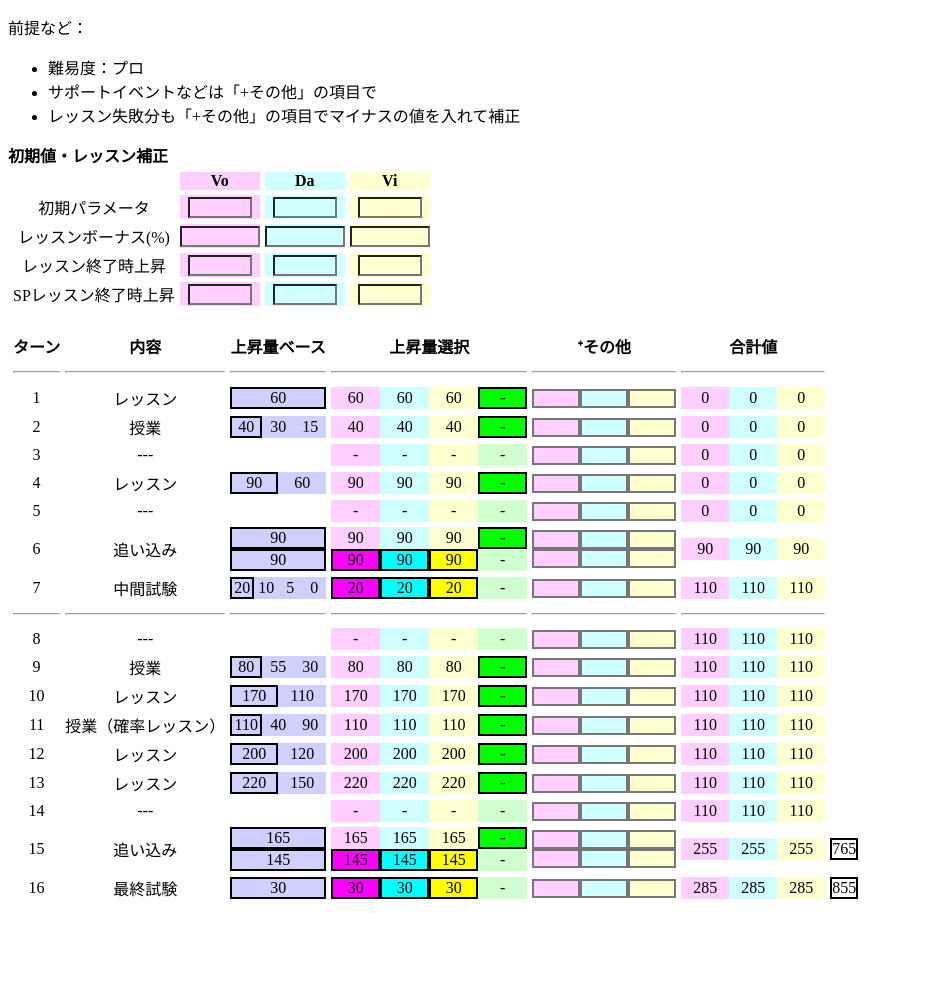
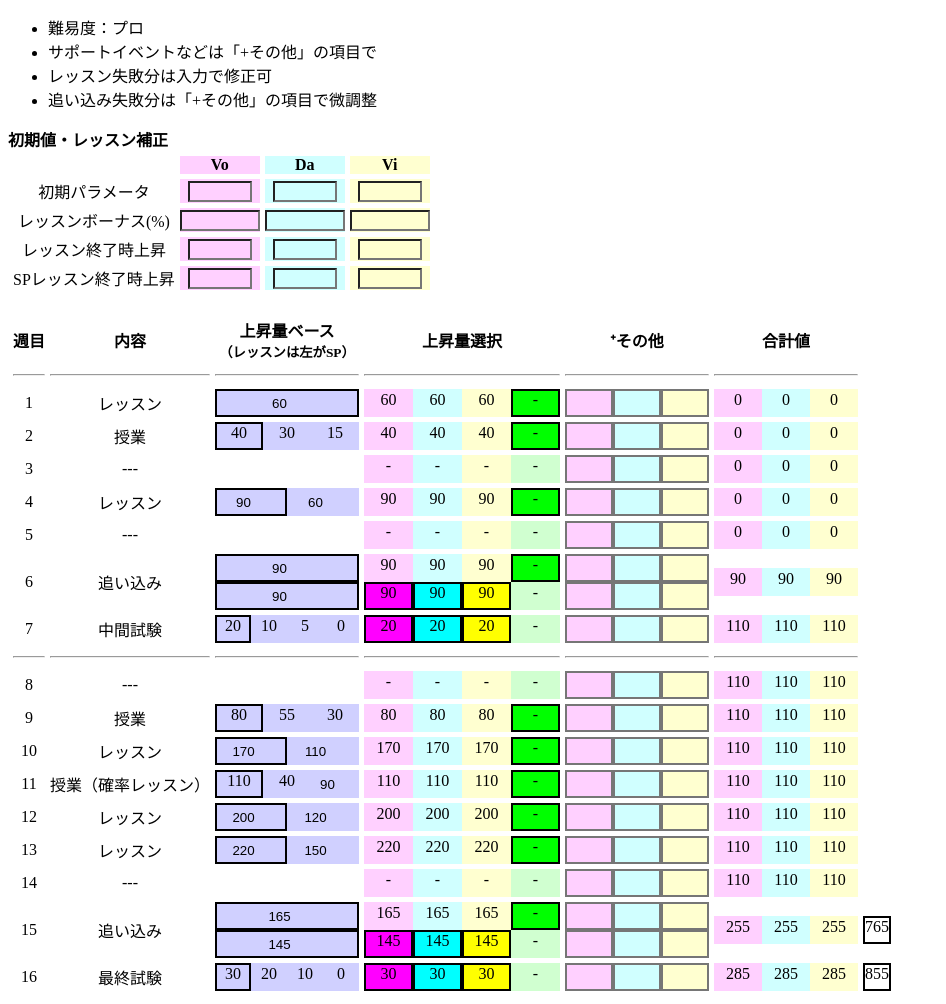
Before and after one commit to leafierlemon/idolmaster_gakuen_score_calculator, a plain HTML site: page simulator.html in a window 1280 px wide. Shown: the part 75-1079 px from the top of the page, without its empty margins (0-946 px from the left). Before the commit the page ends 988 px from the top, so only its background shows below. Drawn offline with Linux system fonts and the light colour scheme.

Commit message:
レッスンの値を入力で調整できるように

```diff
--- a/simulator.css
+++ b/simulator.css
@@ -91,6 +91,7 @@
 
 .inner_row>* {
     float: left;
+    height: 24px;
 }
 
 .inner_row:has(>:nth-child(1):last-child)>* {
@@ -134,12 +135,16 @@
     background-color: #d0d0ff;
 }
 
+.base input{
+    text-align: center;
+}
+
 .checked {
     border: 2px solid;
 }
 
 .base {
-    min-width: 96px;
+    min-width: 144px;
 }
 
 .inc {
@@ -157,6 +162,6 @@
 }
 
 
-#init>.tr>.td:first-child{
-min-width: 90px;
+#init>.tr>.td:first-child {
+    min-width: 90px;
 }
--- a/simulator.html
+++ b/simulator.html
@@ -16,11 +16,11 @@
     <div>
         <h3>学マス育成シミュレーター</h3>
         <p>
-            前提など：
         <ul>
             <li>難易度：プロ</li>
             <li>サポートイベントなどは「+その他」の項目で</li>
-            <li>レッスン失敗分も「+その他」の項目でマイナスの値を入れて補正</li>
+            <li>レッスン失敗分は入力で修正可</li>
+            <li>追い込み失敗分は「+その他」の項目で微調整</li>
         </ul>
         </p>
 
@@ -61,9 +61,9 @@
 
         <div class="table" id="schedule">
             <div class="tr h">
-                <div class="td week">ターン</div>
+                <div class="td week">週目</div>
                 <div class="td">内容</div>
-                <div class="td">上昇量ベース</div>
+                <div class="td">上昇量ベース<br/><small>（レッスンは左がSP）</small></div>
                 <div class="td">上昇量選択</div>
                 <div class="td Others">⁺その他</div>
                 <div class="td Sum">合計値</div>
@@ -81,7 +81,7 @@
                 <div class="td">レッスン</div>
                 <div class="td base">
                     <div class="inner_row">
-                        <div class="radio checked" data-bonus="lesson">60 </div>
+                        <input type="number" class="radio custom_base checked" data-bonus="lesson" value="60" min="0" max="60"/>
                     </div>
                 </div>
                 <div class="td inc">
@@ -169,8 +169,8 @@
                 <div class="td">レッスン</div>
                 <div class="td base">
                     <div class="inner_row">
-                        <div class="radio checked" data-bonus="lesson_sp">90</div>
-                        <div class="radio" data-bonus="lesson">60</div>
+                        <input type="number" class="radio custom_base checked" data-bonus="lesson_sp" value="90" min="0" max="90"/>
+                        <input type="number" class="radio custom_base" data-bonus="lesson" value="60" min="0" max="60"/>
                     </div>
                 </div>
                 <div class="td inc">
@@ -228,10 +228,10 @@
                 <div class="td">追い込み</div>
                 <div class="td base">
                     <div class="inner_row">
-                        <div class="radio checked" data-bonus="lesson">90</div>
+                        <input type="number" class="radio custom_base checked" data-bonus="lesson" value="90" min="0" max="90"/>
                     </div>
                     <div class="inner_row">
-                        <div class="radio checked" data-bonus="lesson_bonus">90</div>
+                        <input type="number" class="radio custom_base checked" data-bonus="lesson_bonus" value="90" min="0" max="90"/>
                     </div>
                 </div>
 
@@ -371,8 +371,8 @@
                 <div class="td">レッスン</div>
                 <div class="td base">
                     <div class="inner_row">
-                        <div class="radio checked" data-bonus="lesson_sp">170</div>
-                        <div class="radio" data-bonus="lesson">110</div>
+                        <input type="number" class="radio custom_base checked" data-bonus="lesson_sp" value="170" min="0" max="170"/>
+                        <input type="number" class="radio custom_base" data-bonus="lesson" value="110" min="0" max="110"/>
                     </div>
                 </div>
                 <div class="td inc">
@@ -404,7 +404,7 @@
                     <div class="inner_row">
                         <div class="radio checked" data-bonus="fix">110</div>
                         <div class="radio" data-bonus="fix">40</div>
-                        <div class="radio" data-bonus="lesson">90</div>
+                        <input type="number" class="radio custom_base" data-bonus="lesson" value="90" min="0" max="90"/>
                     </div>
                 </div>
                 <div class="td inc">
@@ -434,8 +434,8 @@
                 <div class="td">レッスン</div>
                 <div class="td base">
                     <div class="inner_row">
-                        <div class="radio checked" data-bonus="lesson_sp">200</div>
-                        <div class="radio" data-bonus="lesson">120</div>
+                        <input type="number" class="radio custom_base checked" data-bonus="lesson_sp" value="200" min="0" max="200"/>
+                        <input type="number" class="radio custom_base" data-bonus="lesson" value="120" min="0" max="120"/>
                     </div>
                 </div>
                 <div class="td inc">
@@ -465,8 +465,8 @@
                 <div class="td">レッスン</div>
                 <div class="td base">
                     <div class="inner_row">
-                        <div class="radio checked" data-bonus="lesson_sp">220</div>
-                        <div class="radio" data-bonus="lesson">150</div>
+                        <input type="number" class="radio custom_base checked" data-bonus="lesson_sp" value="220" min="0" max="220"/>
+                        <input type="number" class="radio custom_base" data-bonus="lesson_sp" value="150" min="0" max="150"/>
                     </div>
                 </div>
                 <div class="td inc">
@@ -525,10 +525,10 @@
                 <div class="td">追い込み</div>
                 <div class="td base">
                     <div class="inner_row">
-                        <div class="radio checked" data-bonus="lesson">165</div>
+                        <input type="number" class="radio custom_base checked" data-bonus="lesson" value="165" min="0" max="165"/>
                     </div>
                     <div class="inner_row">
-                        <div class="radio checked" data-bonus="lesson_bonus">145</div>
+                        <input type="number" class="radio custom_base checked" data-bonus="lesson_bonus" value="145" min="0" max="145"/>
                     </div>
                 </div>
                 <div class="td inc">
@@ -574,6 +574,9 @@
                 <div class="td base">
                     <div class="inner_row">
                         <div class="radio checked" data-bonus="fix">30</div>
+                        <div class="radio" data-bonus="fix">20</div>
+                        <div class="radio" data-bonus="fix">10</div>
+                        <div class="radio" data-bonus="fix">0</div>
                     </div>
                 </div>
                 <div class="td inc">
--- a/simulator.js
+++ b/simulator.js
@@ -23,7 +23,13 @@ function update_inc() {
             elm_base = elm_base.querySelector(".checked")
             if (!elm_base) return;
 
-            const base_v = parseInt(elm_base.textContent)
+            // 上昇量ベースを取得
+            let base_v = elm_base.classList.contains("custom_base")?parseInt(elm_base.value):parseInt(elm_base.textContent)
+            if(!base_v){
+                base_v=0
+            }
+
+            //
             let inc = { "Vo": base_v, "Da": base_v, "Vi": base_v, }
             const bonus = config_bonus[elm_base.dataset.bonus]
 
@@ -130,13 +136,16 @@ function init() {
     })
 
     document.querySelectorAll(".radio").forEach(elm => {
-        elm.addEventListener("click", (event) => {
+
+        elm.addEventListener("click",onchange)
+        elm.addEventListener("change",onchange)
+        function onchange(event) {
             event.target.parentNode.querySelectorAll(":scope>.radio").forEach(elm => {
                 elm.classList.remove("checked")
             })
             event.target.classList.add("checked")
             update_table()
-        })
+        }
     })
 
     document.querySelectorAll(".Others input").forEach(elm => {
```
